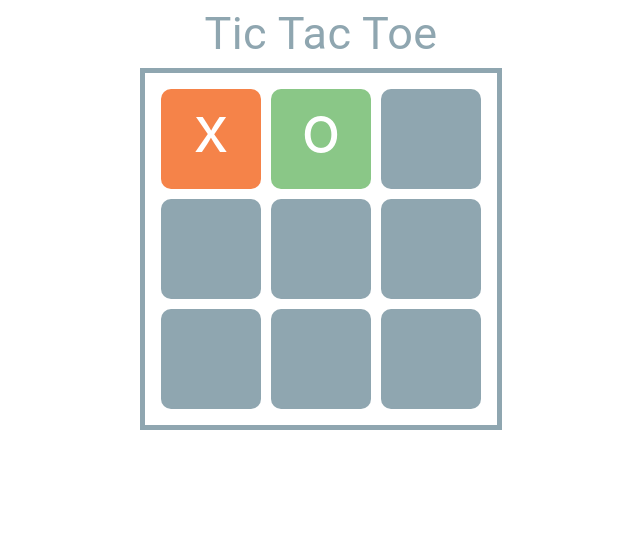
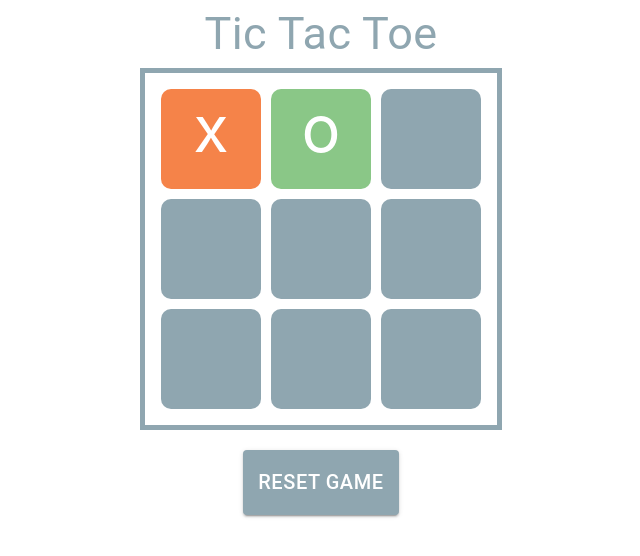
Before and after one commit to ldreaaml/react-tic-tac-toe, a React (Create React App) app: page / in a window 1280 px wide. Shown: the top 556 px of the page, without its empty margins (319-959 px from the left). Built offline with nearby package versions, Linux system fonts and the light colour scheme.

Commit message:
add reset button

```diff
--- a/src/App.tsx
+++ b/src/App.tsx
@@ -1,7 +1,8 @@
-import React from "react";
+import React, { useState } from "react";
 import logo from "./logo.svg";
 import "./App.css";
 import { Board } from "./components/Board";
+import { ResetButton } from "./components/ResetButton";
 
 function App() {
   const currentState: string[] = ["x", "o", "", "", "", "", "", "", ""];
@@ -9,6 +10,7 @@ function App() {
   return (
     <>
       <Board gameState={currentState} />
+      <ResetButton />
     </>
   );
 }
--- a/src/components/Board.tsx
+++ b/src/components/Board.tsx
@@ -34,7 +34,6 @@ const useStyles = makeStyles((theme: Theme) =>
 );
 
 export const Board = ({ gameState }: Props) => {
-
   const classes = useStyles();
   return (
     <>
@@ -42,7 +41,7 @@ export const Board = ({ gameState }: Props) => {
       <Grid container className={classes.root}>
         <Grid item>
           <Grid container className={classes.board}>
-            {gameState.map((value,index) => (
+            {gameState.map((value, index) => (
               <Square value={value} index={index} />
             ))}
           </Grid>
--- /dev/null
+++ b/src/components/ResetButton.tsx
@@ -0,0 +1,30 @@
+import { Button, createStyles, makeStyles, Theme } from "@material-ui/core";
+import React from "react";
+
+interface Props {}
+
+const useStyles = makeStyles((theme: Theme) =>
+  createStyles({
+    btn: {
+      backgroundColor: "#8fa6b0",
+      color: "#fff",
+      fontSize: 20,
+      textAlignVertical: "center",
+      padding: 15,
+      margin: 20,
+    },
+  })
+);
+
+export const ResetButton = (props: Props) => {
+  const classes = useStyles();
+  return (
+    <Button
+      aria-label="resetButton"
+      variant="contained"
+      className={classes.btn}
+    >
+      Reset Game
+    </Button>
+  );
+};
--- a/src/index.css
+++ b/src/index.css
@@ -5,6 +5,7 @@ body {
     sans-serif;
   -webkit-font-smoothing: antialiased;
   -moz-osx-font-smoothing: grayscale;
+  text-align: center;
 }
 
 code {
```
Also changed, not shown: 1 other file (tests, documents, lock files or other folders).
